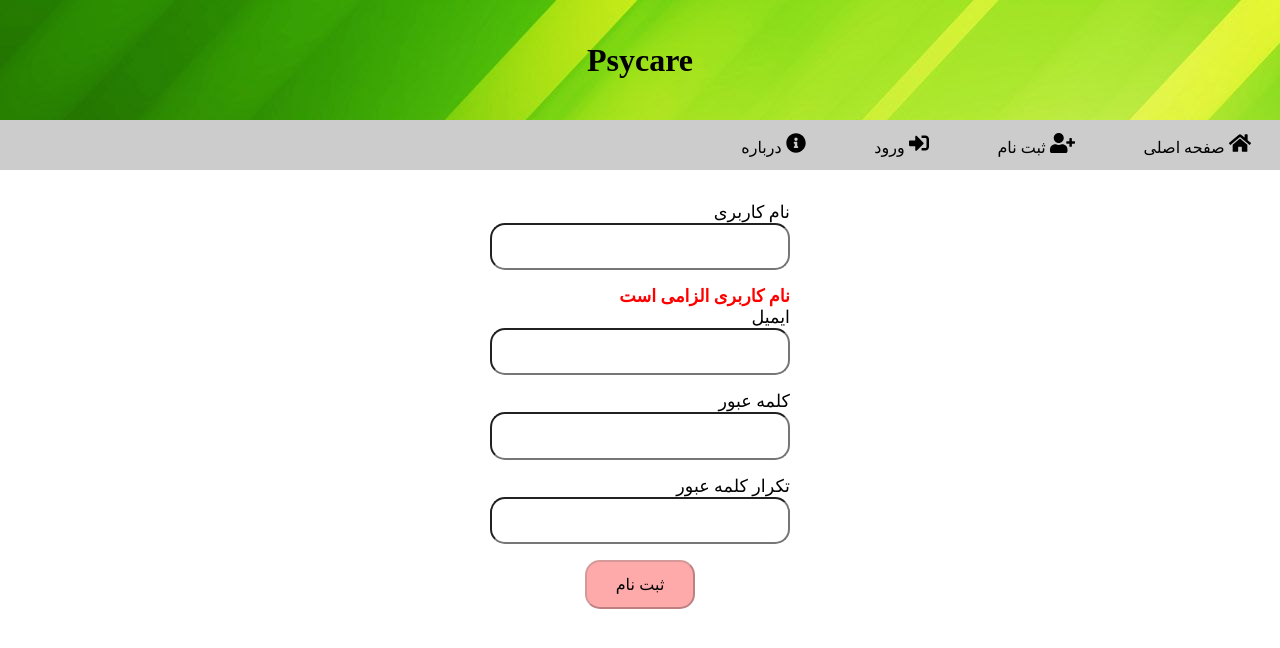
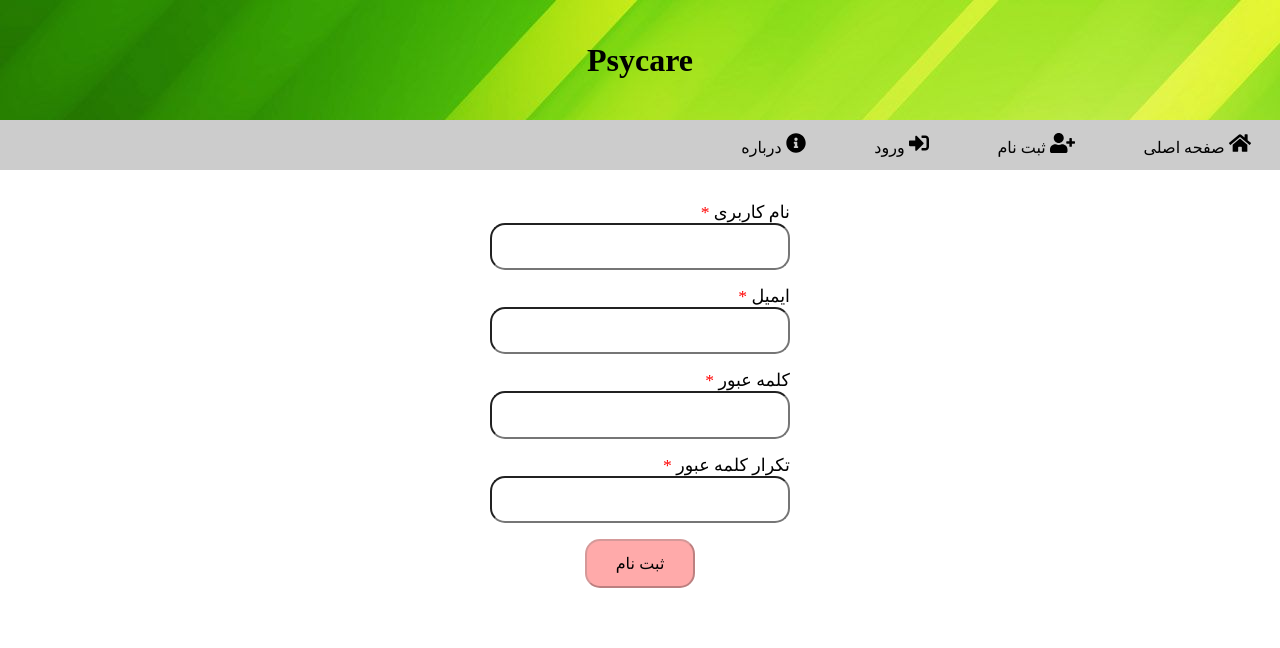
Before and after one commit to SawmanNp/Psycare_UI, an Angular app: page /register in a window 1280 px wide. Shown: the top 648 px of the page. Built offline with nearby package versions, Linux system fonts and the light colour scheme; what ngx-material-timepicker would draw is missing.

Commit message:
register page validation complete

```diff
--- a/src/app/components/advisor-item/advisor-item.component.html
+++ b/src/app/components/advisor-item/advisor-item.component.html
@@ -1,10 +1,10 @@
 <div class="w3-container w3-card-4 w3-margin">
-  <header class="w3-container w3-light-grey">
+  <header class="w3-container">
     <p>
       {{ advisor.first_name + " " + advisor.last_name }}
     </p>
   </header>
-  <div class="w3-container w3-light-grey">
+  <div class="w3-container">
     <div class="w3-cell w3-mobile ">
       <img
         class="w3-circle w3-image w3-margin-top w3-margin-bottom w3-margin-left "
--- a/src/app/components/advisor-item/advisor-item.component.ts
+++ b/src/app/components/advisor-item/advisor-item.component.ts
@@ -12,6 +12,7 @@ export class AdvisorItemComponent implements OnInit {
   constructor(private router: Router) {}
 
   ngOnInit() {}
+
   viewAdvisor() {
     this.router.navigateByUrl("advisor/view/" + this.advisor.id.toString());
   }
--- a/src/app/components/pages/register/register.component.css
+++ b/src/app/components/pages/register/register.component.css
@@ -51,4 +51,13 @@ a:hover {
 
 h6{
   color: red;
+  font-weight: 500;
 }
+
+.become-red{
+  color: red;
+}
+
+/*label{
+  font-weight: 600;
+}*/
--- a/src/app/components/pages/register/register.component.html
+++ b/src/app/components/pages/register/register.component.html
@@ -2,7 +2,15 @@
 <div class="container">
   <form [formGroup]="registerForm" (ngSubmit)="register(msg)">
     <div>
-      <label>نام کاربری</label>
+      <label
+        >نام کاربری
+        <span
+          [ngClass]="{
+            'become-red': registerForm.get('username').hasError('required')
+          }"
+          >*</span
+        ></label
+      >
       <input
         type="text"
         name="user-name"
@@ -11,34 +19,75 @@
       />
     </div>
     <div>
-      <h6 *ngIf="registerForm.get('username').hasError('required')">
-        نام کاربری الزامی است
+      <h6 *ngIf="registerForm.get('username').hasError('minlength')">
+        * نام کاربری باید حداقل 4 کاراکتر باشد
       </h6>
-      <h6 *ngIf="registerForm.get('username').hasError('minlength')">
-        نام کاربری باید حداقل 4 کاراکتر باشد
+      <h6 *ngIf="registerForm.get('username').hasError('pattern')">
+        * نام کاربری فقط می تواند شامل حروف انگلیسی و اعداد باشد
       </h6>
     </div>
     <div>
-      <label>ایمیل</label>
+      <label
+        >ایمیل
+        <span
+          [ngClass]="{
+            'become-red': registerForm.get('email').hasError('required')
+          }"
+          >*</span
+        ></label
+      >
       <input type="email" name="email" [formControlName]="'email'" required />
     </div>
     <div>
-      <label>کلمه عبور</label>
+      <h6 *ngIf="registerForm.get('email').hasError('email')">
+        از فرمت ایمیل پشتیبانی نمی کند
+      </h6>
+    </div>
+    <div>
+      <label
+        >کلمه عبور
+        <span
+          [ngClass]="{
+            'become-red': registerForm.get('password').hasError('required')
+          }"
+          >*</span
+        ></label
+      >
       <input
         type="password"
         name="password"
         [formControlName]="'password'"
+        (input)="makeFalse()"
         required
       />
     </div>
     <div>
-      <label>تکرار کلمه عبور</label>
+      <h6 *ngIf="registerForm.get('password').hasError('minlength')">
+        رمز عبور باید حداقل 4 کاراکتر باشد
+      </h6>
+    </div>
+    <div>
+      <label
+        >تکرار کلمه عبور
+        <span
+          [ngClass]="{
+            'become-red': registerForm.get('passrepeat').hasError('required')
+          }"
+          >*</span
+        ></label
+      >
       <input
         type="password"
         name="passwordrepeat"
         [formControlName]="'passrepeat'"
+        (input)="makeFalse()"
         required
       />
+    </div>
+    <div>
+      <h6 *ngIf="registerForm.get('passrepeat').hasError('minlength')">
+        تکرار رمز عبور باید حداقل 4 کاراکتر باشد
+      </h6>
     </div>
     <div>
       <h6 *ngIf="showMsg">کلمه عبور، با تکرار آن همخوانی ندارد</h6>
--- a/src/app/components/pages/register/register.component.ts
+++ b/src/app/components/pages/register/register.component.ts
@@ -13,17 +13,27 @@ export class RegisterComponent implements OnInit {
 
   constructor(private fb: FormBuilder, private reg: RegisterService) {
     this.registerForm = this.fb.group({
-      username: this.fb.control('',[Validators.required, Validators.minLength(4)]),
-      email: this.fb.control('',[Validators.email, Validators.required]),
-      password: this.fb.control('',[Validators.required, Validators.minLength(4)]),
-      passrepeat: this.fb.control('',[Validators.required, Validators.minLength(4)])
+      username: this.fb.control('', [
+        Validators.required,
+        Validators.minLength(4),
+        Validators.pattern('^[A-Za-z0-9 ]+$')
+      ]),
+      email: this.fb.control('', [Validators.email, Validators.required]),
+      password: this.fb.control('', [
+        Validators.required,
+        Validators.minLength(4)
+      ]),
+      passrepeat: this.fb.control('', [
+        Validators.required,
+        Validators.minLength(4)
+      ])
     });
   }
 
   ngOnInit() {}
 
-  ngOnChange(){
-    this.showMsg=false;
+  makeFalse() {
+    this.showMsg = false;
   }
 
   register() {
```
